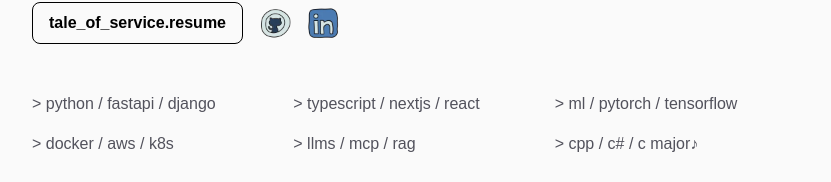
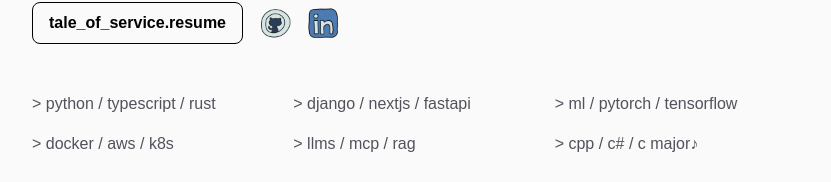
Before and after one commit to kabsmeiou/kabs.info.v2, a Next.js app: page / in a window 1280 px wide. Shown: the part 470-652 px from the top of the page, without its empty margins (224-1055 px from the left). Built offline with nearby package versions, Linux system fonts and the light colour scheme; no server answers; a web font is replaced by a local one.

Commit message:
Update skillset list

```diff
--- a/src/app/page.tsx
+++ b/src/app/page.tsx
@@ -54,10 +54,10 @@ export default function Home() {
           <Header />
           <div className="font-code grid grid-cols-2 sm:grid-cols-3 gap-4 mt-12 w-full">
             <p className="text-zinc-600 dark:text-zinc-400">
-              &gt; python / fastapi / django
+              &gt; python / typescript / rust
             </p>
             <p className="text-zinc-600 dark:text-zinc-400">
-              &gt; typescript / nextjs / react
+              &gt; django / nextjs / fastapi
             </p>
             <p className="text-zinc-600 dark:text-zinc-400">
               &gt; ml / pytorch / tensorflow
```
